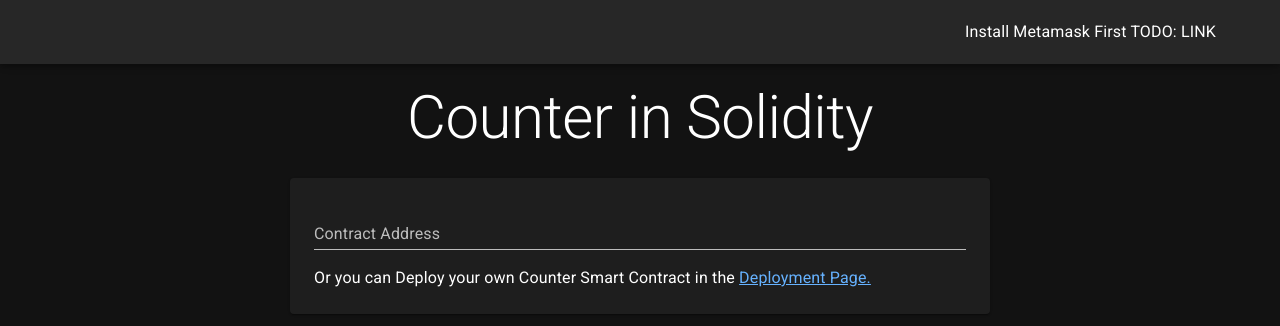
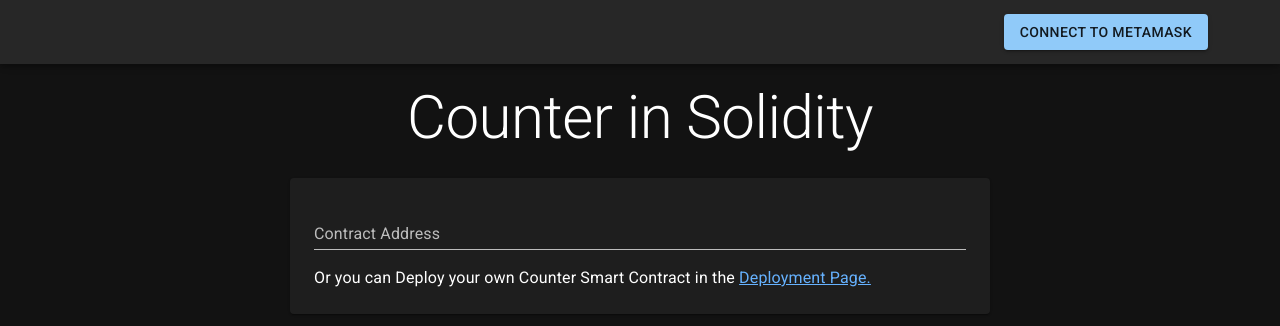
Before and after one commit to DaniSomoza/Counter-in-Solidity, a React (Create React App) app: page / in a window 1280 px wide. Shown: the top 326 px of the page. Built offline with nearby package versions, Linux system fonts and the light colour scheme; no server answers.

Commit message:
Added improvements to metamask initialization

```diff
--- a/src/App.js
+++ b/src/App.js
@@ -14,6 +14,7 @@ function App() {
     isMetamaskDefined,
     userAddress,
     userAddressDetailsUrl,
+    connectToMetamask,
   } = useMetamask();
 
   return (
@@ -22,6 +23,7 @@ function App() {
         userAddressDetailsUrl={userAddressDetailsUrl}
         userAddress={userAddress}
         isMetamaskDefined={isMetamaskDefined}
+        connectToMetamask={connectToMetamask}
       />
 
       <Typography component="h1" variant="h2" gutterBottom>
--- a/src/components/Header.js
+++ b/src/components/Header.js
@@ -9,8 +9,14 @@ import IosShareIcon from "@mui/icons-material/IosShare";
 import ContentCopyIcon from "@mui/icons-material/ContentCopy";
 
 import AddressLabel from "./AddressLabel";
+import Button from "./Button";
 
-function Header({ userAddress, userAddressDetailsUrl, isMetamaskDefined }) {
+function Header({
+  userAddress,
+  userAddressDetailsUrl,
+  isMetamaskDefined,
+  connectToMetamask,
+}) {
   return (
     <HeaderContainer>
       <StyledToolbar>
@@ -49,7 +55,7 @@ function Header({ userAddress, userAddressDetailsUrl, isMetamaskDefined }) {
             </Stack>
           </Typography>
         ) : (
-          "Install Metamask First TODO: LINK"
+          <Button onClick={connectToMetamask}>Connect To Metamask</Button>
         )}
       </StyledToolbar>
     </HeaderContainer>
--- a/src/hooks/useMetamask.js
+++ b/src/hooks/useMetamask.js
@@ -1,38 +1,38 @@
-import { useState, useEffect } from "react";
+import { useState, useEffect, useCallback } from "react";
 import Web3 from "web3";
 
 function useMetamask() {
   const [metamaskInstance, setMetamaskInstance] = useState();
   const [userAddress, setUserAddress] = useState();
 
-  // Initialize Metamask instance if its present in the browser
-  useEffect(() => {
+  const connectToMetamask = useCallback(async () => {
     if (!window.ethereum) {
       return;
     }
 
+    const accounts = await window.ethereum.request({
+      method: "eth_requestAccounts",
+    });
+
+    const userAddress = accounts[0];
+
     const metamaskInstance = new Web3(window.ethereum);
 
     setMetamaskInstance(metamaskInstance);
-  }, []);
+    setUserAddress(userAddress);
 
-  // Load current user address and subscribe to accountsChanged event
-  useEffect(() => {
-    async function loadUserAccount() {
+    // subscribe to accountsChanged event to update the current user address
+    metamaskInstance.currentProvider.on("accountsChanged", () => {
       metamaskInstance.eth.getAccounts().then((userAddress) => {
         setUserAddress(userAddress[0]);
       });
-    }
+    });
+  }, []);
 
-    if (metamaskInstance) {
-      loadUserAccount();
-
-      // subscribe to accountsChanged event to update the current user address
-      metamaskInstance.currentProvider.on("accountsChanged", () => {
-        loadUserAccount();
-      });
-    }
-  }, [metamaskInstance]);
+  // Initialize Metamask instance if its present in the browser
+  useEffect(() => {
+    connectToMetamask();
+  }, [connectToMetamask]);
 
   const isMetamaskDefined =
     metamaskInstance?.currentProvider.isMetaMask && !!userAddress;
@@ -44,6 +44,7 @@ function useMetamask() {
     userAddress,
     isMetamaskDefined,
     userAddressDetailsUrl,
+    connectToMetamask,
   };
 }
 
```
Also changed, not shown: 1 other file (tests, documents, lock files or other folders).
